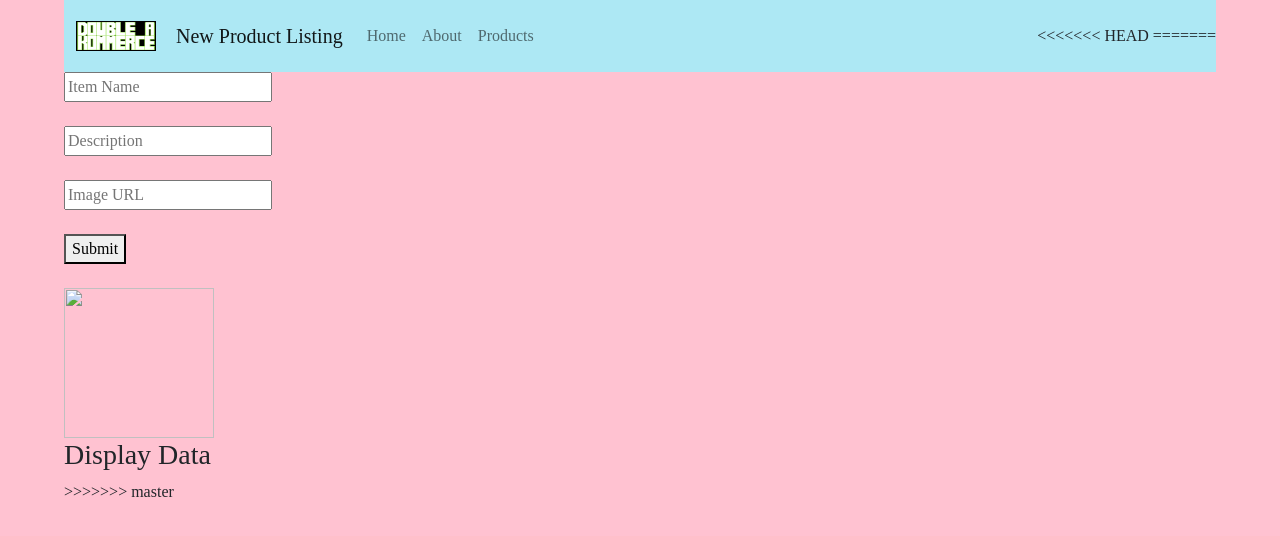
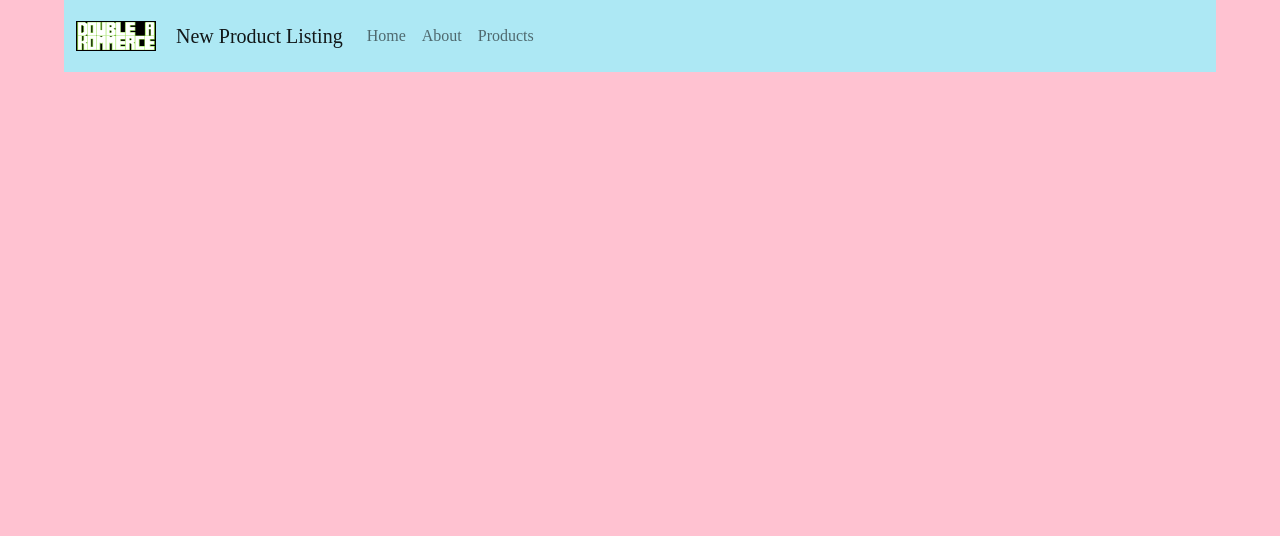
Before and after one commit to unagimane/GenerationFinal, a plain HTML site: page item_form.html in a window 1280 px wide. Drawn offline with nearby package versions, Linux system fonts and the light colour scheme.

Commit message:
Updated Product page

```diff
--- a/item_form.html
+++ b/item_form.html
@@ -37,27 +37,6 @@
           </div>
         </div>
       </nav>
-<<<<<<< HEAD
-
-=======
-</nav>
-<form>
-  <input type="text" id="item" placeholder="Item Name">
-  <br><br>
-  <input type="text" id="description" placeholder="Description">
-  <br><br>
-  <input type="text" id="imgurl" placeholder="Image URL">
-  <br><br>
-  <button type="button" id="button">Submit</button>
-  <br><br>
-</form>
-
-<img id="image" src="" height="150" width="150"/>
-
-<h3 id="display">
-  Display Data
-</h3>
->>>>>>> master
 
     <script src="https://cdn.jsdelivr.net/npm/bootstrap@5.2.2/dist/js/bootstrap.bundle.min.js" integrity="sha384-OERcA2EqjJCMA+/3y+gxIOqMEjwtxJY7qPCqsdltbNJuaOe923+mo//f6V8Qbsw3" crossorigin="anonymous"></script>
 </body>
```
